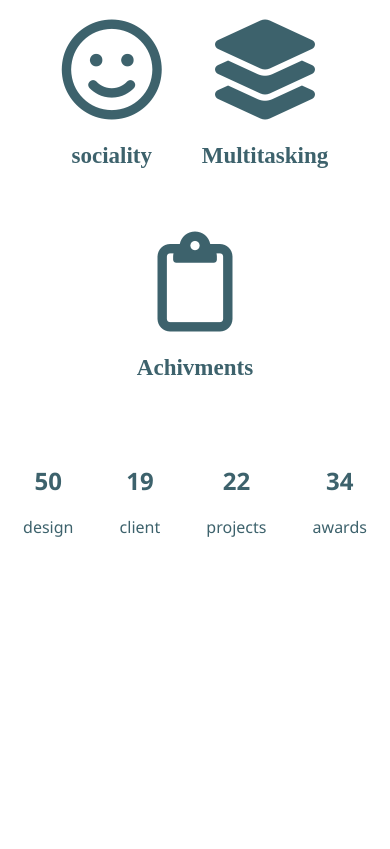
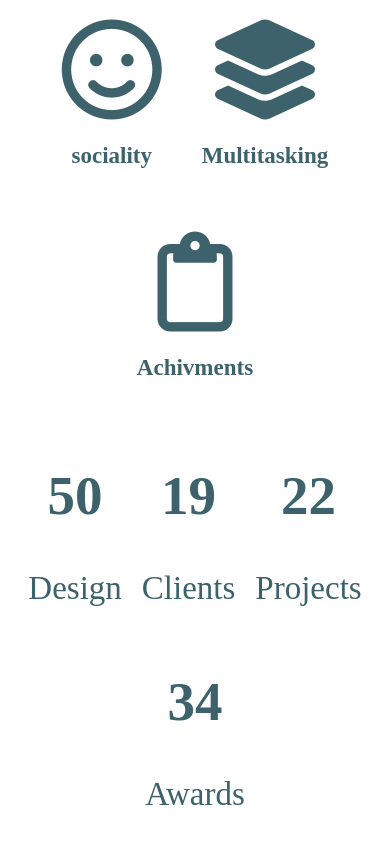
Before and after one commit to Hardik0102/Portfolio, a plain HTML site: page index.html in a window 390 px wide. Shown: the part 5270-6119 px from the top of the page. Before the commit the page ends 5824 px from the top, so only its background shows below. Drawn offline with Linux system fonts and the light colour scheme.

Commit message:
counter css update

```diff
--- a/index.css
+++ b/index.css
@@ -507,11 +507,87 @@ h1{
 }
 
 .eighth{
-
+    margin: 20px;
+    padding: 20px;
     display: flex;
     flex-direction: row;
-    justify-content: space-around;
+    justify-content: space-between;
+    text-align: center;
+    color: #3d626c;
+    gap: 20px;
+}
 
+.count{
+    display: flex;
+    flex-direction: column;
+}
+.counter{
+    font-family: serif;
+    font-size: 55px;
+    margin: 10px;
+}
+.counterp{
+    font-family: serif;
+    font-size: 33px;
+
+}
+@media (max-width:1030px) {
+    .eighth{
+        justify-content: center;
+        text-align: center;
+        flex-wrap: wrap;
+
+        padding: 10px;
+    }
+}
+@media (max-width:990px) {
+    .eighth{
+        text-align: center;
+        flex-wrap: wrap;
+        margin: 0px;
+
+    }
+}
+
+
+/* .newul{
+     color: #3d626c;
+    list-style: none ;
+    width: 100%;
+    list-style: none;
+    display: flex;
+    justify-content: flex-start;
+    align-items: center;
+    margin: 10px;
+    padding-left: 20px;
+    padding-right: 10px;
+}
+.listnav{
+
+} */
+#placeho{
+    margin: 30px;
+    padding: 30px;
+}
+#placeh{
     text-align: center;
     color: #3d626c;
 }
+
+.form{
+    display: flex;
+    flex-direction: column;
+    margin: 30px;
+    padding: 30px;
+    text-align: center;
+    justify-content: center;
+}
+#place1{
+    padding: 30px;
+}
+.msg{
+    font-size: 16px;
+    padding: 20px;
+    border: #3d626c00;
+    background-color:#f6f6f6;
+}
--- a/index.html
+++ b/index.html
@@ -6,7 +6,6 @@
     <title>Portfolio</title>
     <link rel="stylesheet" href="index.css">     <link rel="stylesheet" href="https://cdnjs.cloudflare.com/ajax/libs/font-awesome/6.0.0/css/all.min.css">
     <link rel="stylesheet" href="https://cdnjs.cloudflare.com/ajax/libs/font-awesome/6.0.0/css/all.min.css">
-
 
 
 
@@ -192,26 +191,58 @@
       <section class="eighth">
 
          <div class="count" >
-            <h2 class="counter" data-count="70">0</h2>
-            <p>
-               design
+            <h2 class="counter" >0</h2>
+            <p class="counterp">
+               Design
             </p>
          </div>
          <div class="count">
-            <h2 class="counter" data-count="19">0</h2>
-            <p>client</p>
+            <h2 class="counter" >0</h2>
+            <p class="counterp">Clients</p>
          </div>
          <div class="count">
-            <h2 class="counter" data-count="22">0</h2>
-            <p>projects</p>
+            <h2 class="counter" >0</h2>
+            <p class="counterp">Projects</p>
          </div>
          <div class="count" >
-            <h2 class="counter" data-count="70">0</h2>
-            awards
+            <h2 class="counter">0</h2>
+            <p class="counterp">Awards</p>
          </div>
       </section>
+       <!-- <section class="ninth">
+
+         <div class="navtwo">
+
+            <ul class="newul">
+               <li class="listnav"><a href="">Design</a></li>
+               <li class="listnav"><a href="">Design</a></li>
+               <li class="listnav"><a href="">Design</a></li>
+               <li class="listnav"><a href="">Design</a></li>
+
+            </ul>
+
+         </div>
+       </section> -->
+
+       <!-- <section class="placeho">
+               <h1 id="placeh"> For any questions we are here to help.</h1>
+
+               <div class="form">
+                 <div id="place1">
+                   <textarea name="msg" class="msg" cols="80" rows="20" placeholder="Your Message"></textarea>
+                  </div>
+                  <div id="place2">
+                 <textarea name="" class="msg" cols="30" rows="3" placeholder="Your Name"></textarea>
+                 <textarea name="" class="msg" cols="30" rows="3" placeholder="Email"></textarea>
+                 </div>
+               </div>
+       </section> -->
+
+
+
 
       <script src="index.js"></script>
+
 </body>
 </html>
 <!-- git init -->
```
Also changed, not shown: Untitled.png (added).
